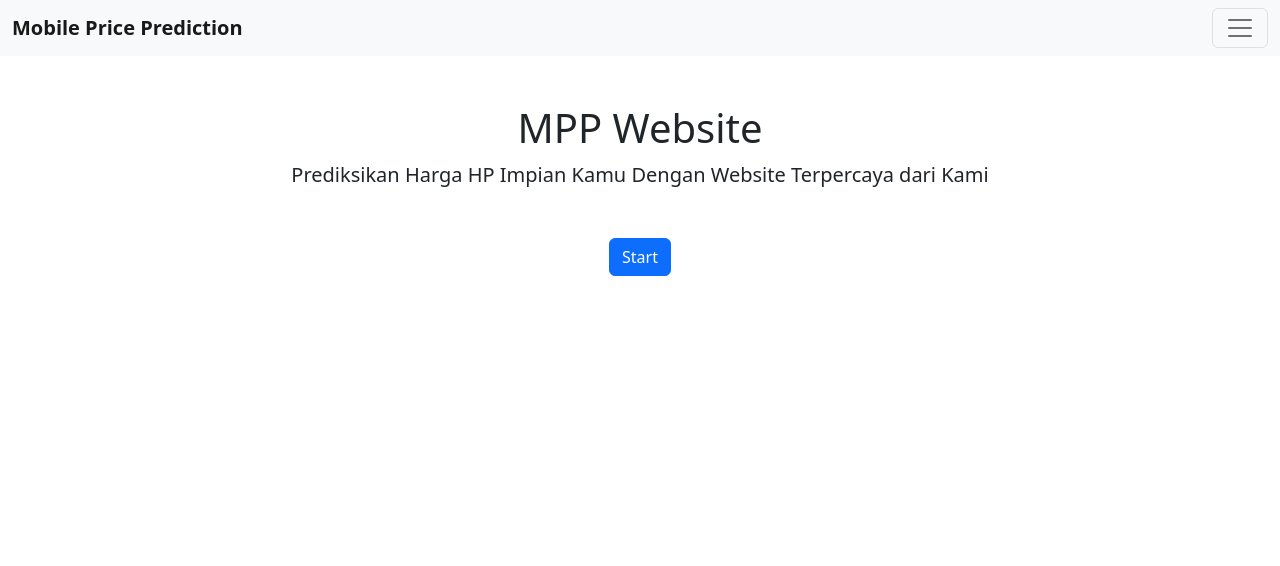
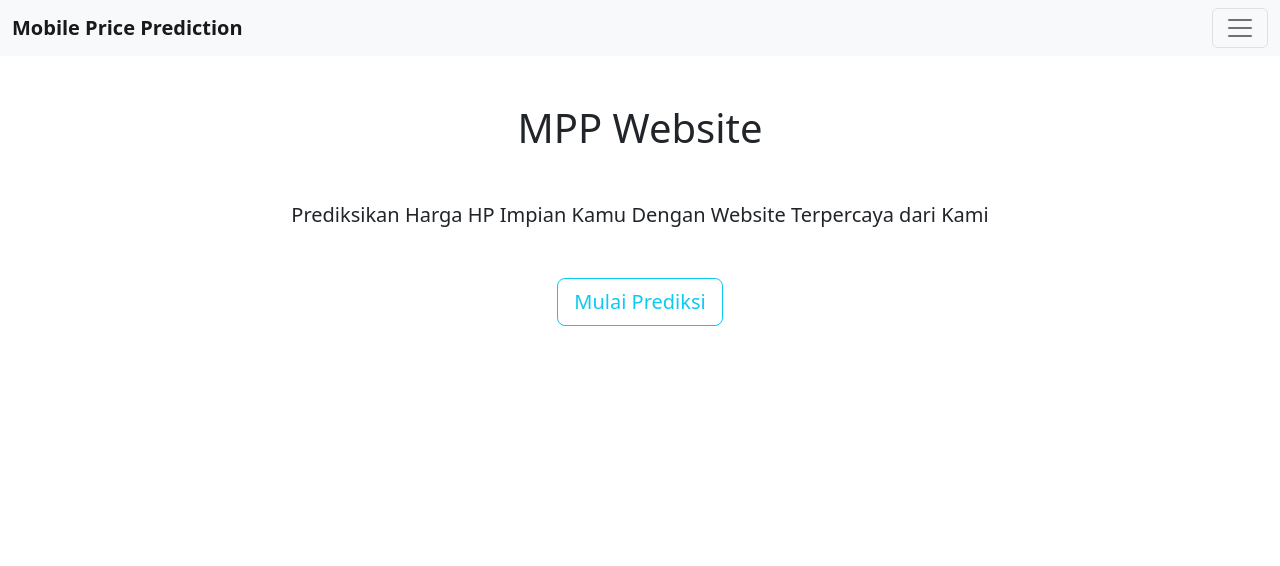
Before and after one commit to MDaffaIzzulhaqS/finalproject_machinelearning_if20c, a Flask app: page / in a window 1280 px wide. Shown: the top 566 px of the page. Run offline with Flask 2, Linux system fonts and the light colour scheme.

Commit message:
Update Halaman Main + Memperbaiki Halaman Predict

```diff
--- a/Templates/main.html
+++ b/Templates/main.html
@@ -38,12 +38,12 @@
     </nav>
 
     <!-- Bagian Body -->
-    <div class="container mt-5 ">
+    <div class="container mt-5">
         <main class="px-3">
-            <h1 class="text-center">MPP Website</h1>
-            <p class="lead text-center">Prediksikan Harga HP Impian Kamu Dengan Website Terpercaya dari Kami</p>
-            <div class="d-flex my-5 justify-content-center col-3 mx-auto">
-                <a href="/predict" class="btn btn-primary" type="button">Start</a>
+            <h1 class="text-center mt-5">MPP Website</h1>
+            <p class="lead text-center mt-5">Prediksikan Harga HP Impian Kamu Dengan Website Terpercaya dari Kami</p>
+            <div class="d-flex mt-5 justify-content-center mx-auto">
+                <a href="/predict" class="btn btn-outline-info btn-lg" type="button"> Mulai Prediksi </a>
             </div>
         </main>
     </div>
```
Also changed, not shown: Templates/predict.html (+3 -8 lines).
